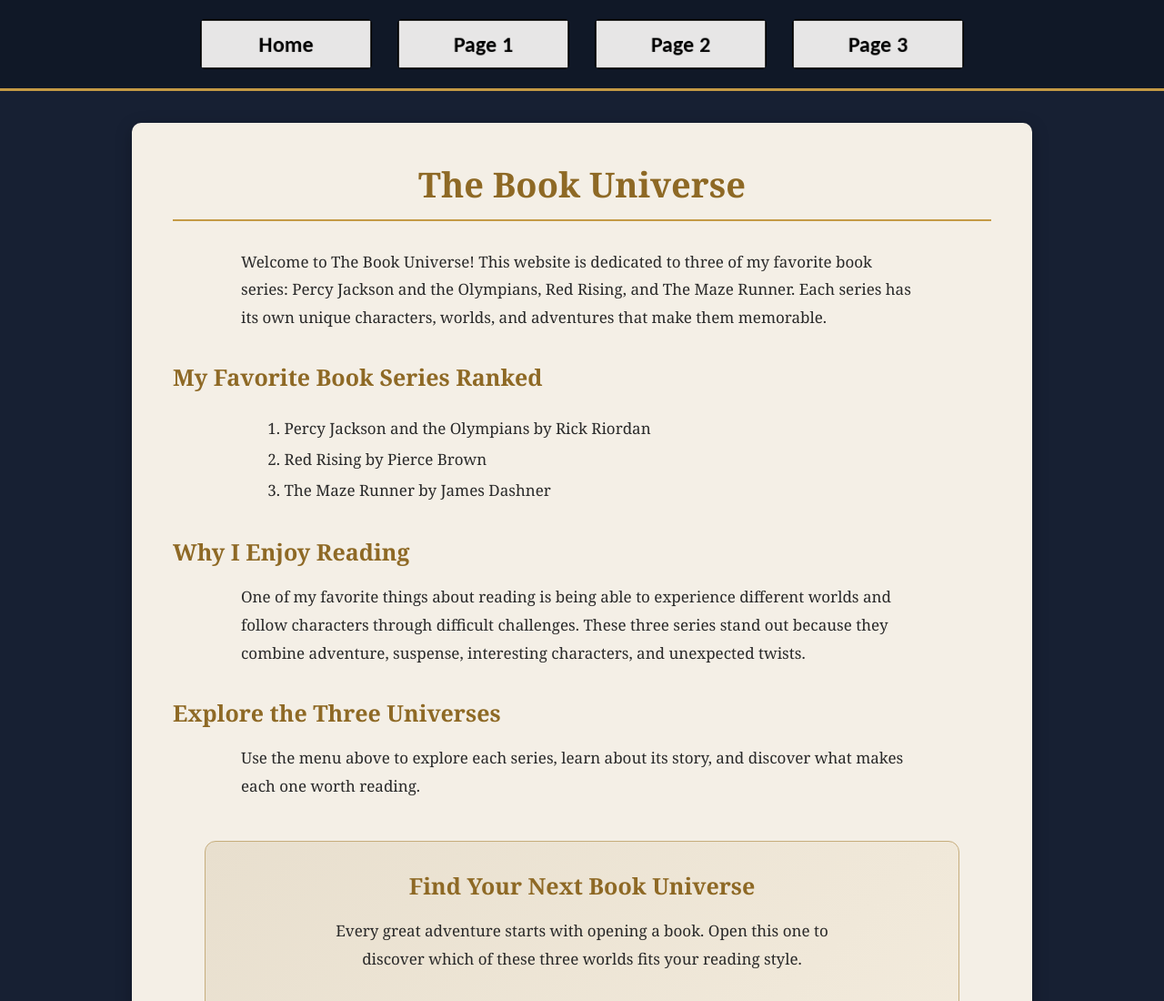
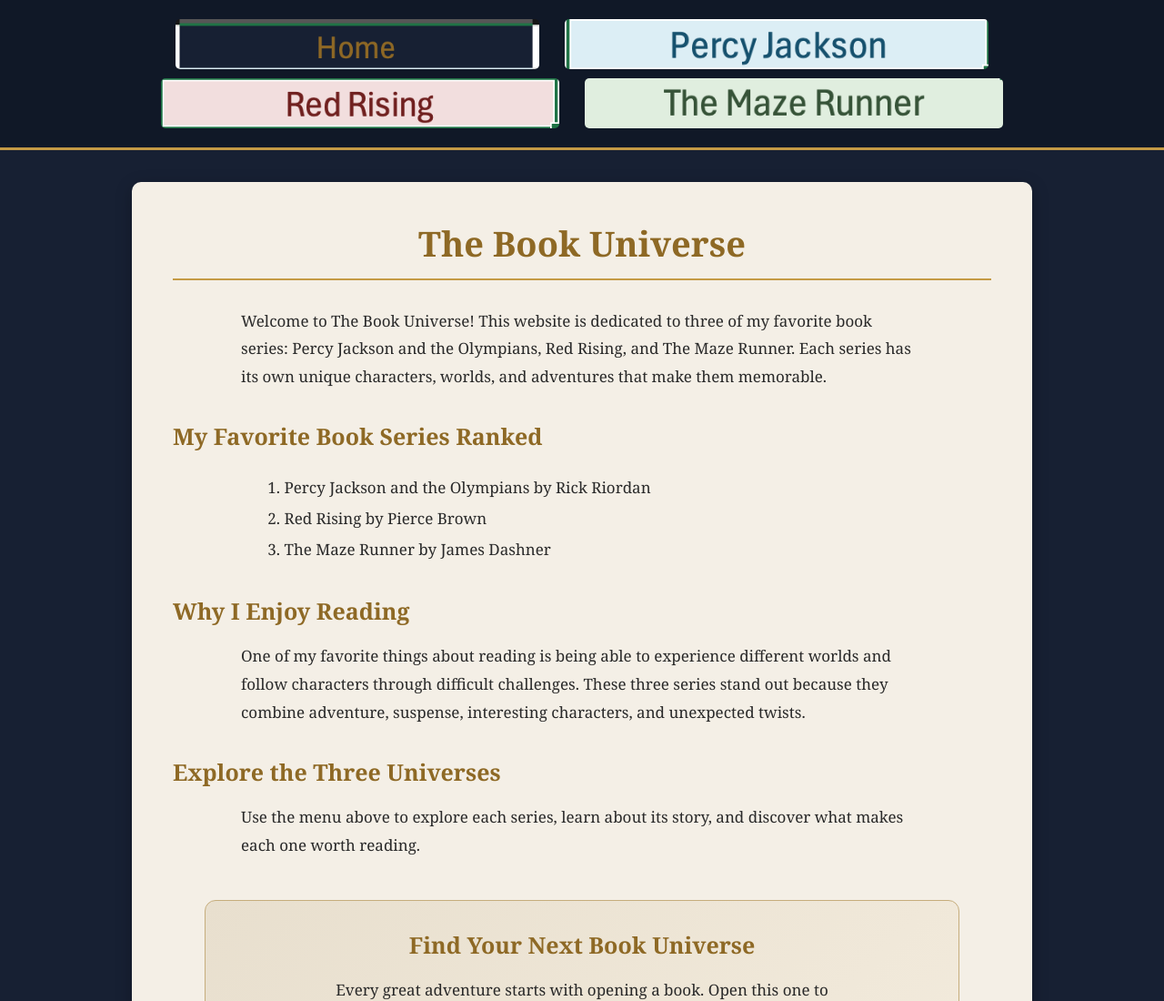
Before and after one commit to pengillyheath-glitch/bmis235-html-3, a plain HTML site: page index.html in a window 1280 px wide. Shown: the top 1100 px of the page at 91% size. Drawn offline with Linux system fonts and the light colour scheme.

Commit message:
Update navigation images and links in index.html

```diff
--- a/index.html
+++ b/index.html
@@ -15,10 +15,10 @@
 <body class="home-page">
 
 <nav>
-    <a href="index.html"><img src="img/home.png" alt="Home"></a>
-    <a href="page1.html"><img src="img/page1.png" alt="Percy Jackson"></a>
-    <a href="page2.html"><img src="img/page2.png" alt="Red Rising"></a>
-    <a href="page3.html"><img src="img/page3.png" alt="Maze Runner"></a>
+    <a href="index.html"><img src="img/home1.png" alt="Home"></a>
+    <a href="page1.html"><img src="img/percy.png" alt="Percy Jackson"></a>
+    <a href="page2.html"><img src="img/red.png" alt="Red Rising"></a>
+    <a href="page3.html"><img src="img/runner.png" alt="Maze Runner"></a>
 </nav>
 
 <main>
```
